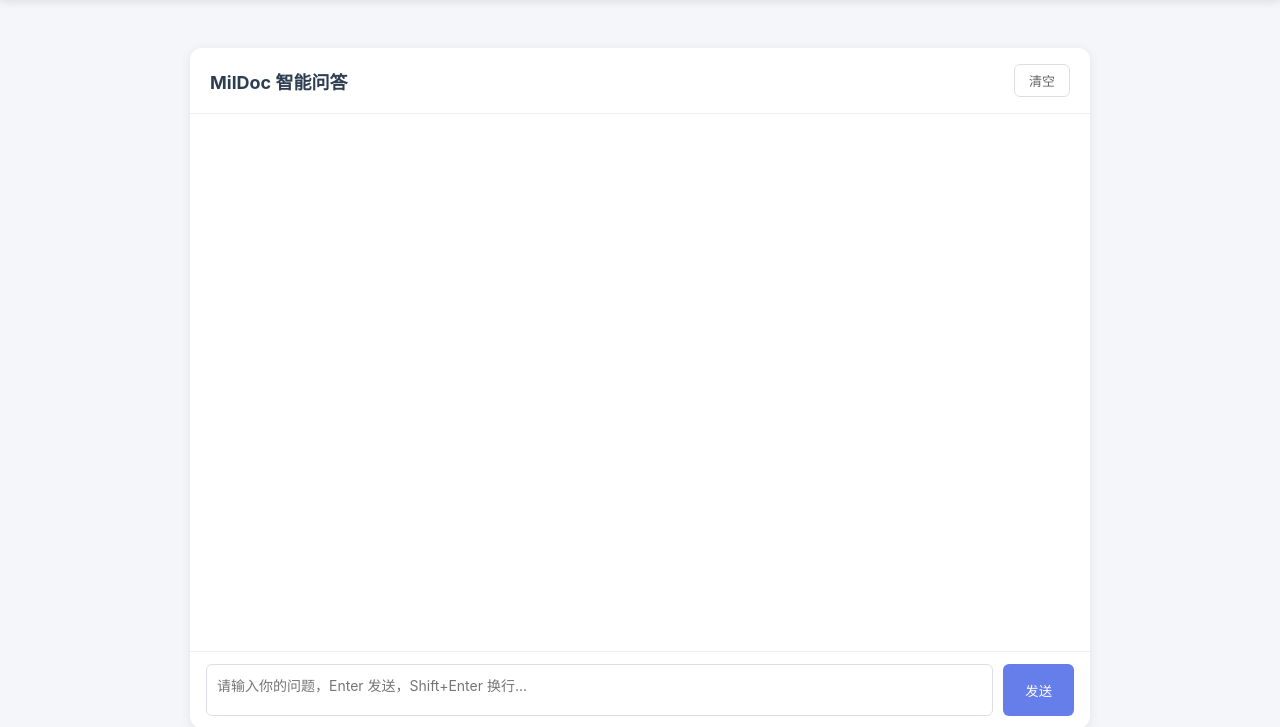
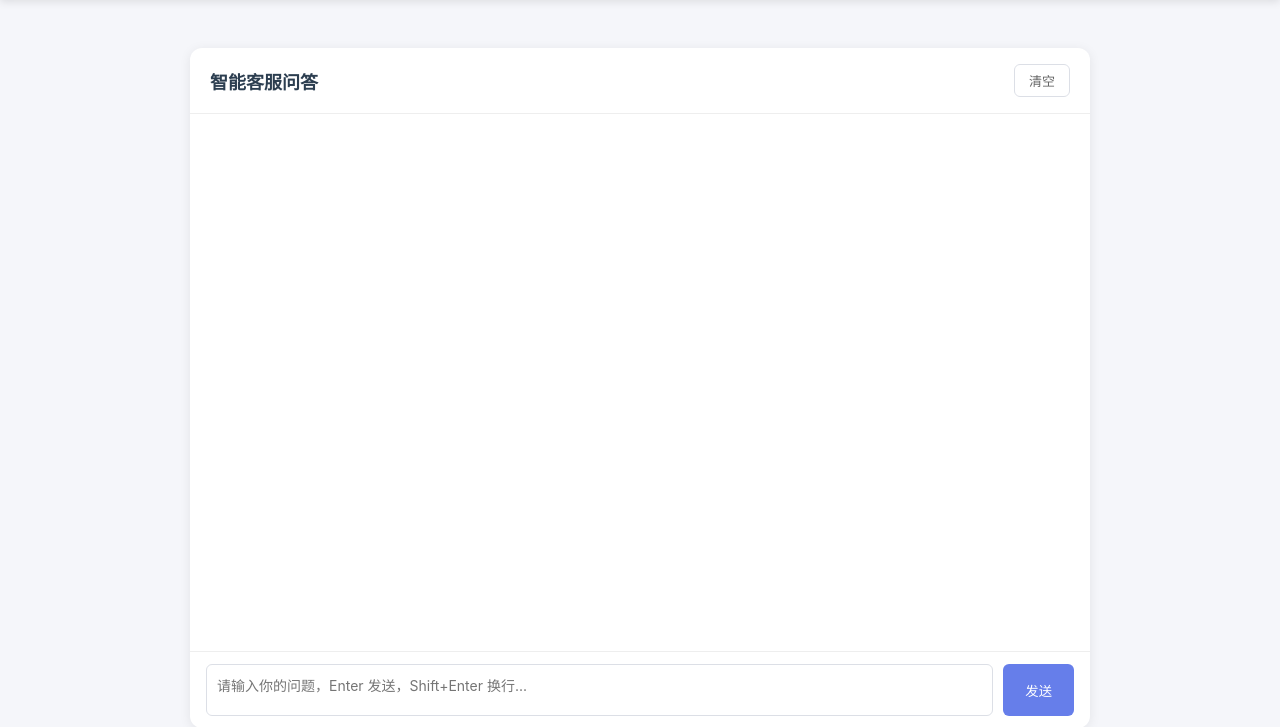
Before and after one commit to sxlxzbb/mildoc_llamaindex, a Flask app: page /chat in a window 1280 px wide. Shown: the part 60-787 px from the top of the page. Run offline with Flask 3, Linux system fonts and the light colour scheme; the visitor is signed in with stand-in values (Sample User, id 1); parts of the project's set-up code (start-up, migrations or seed data) failed here and were passed over.

Commit message:
配置文件

```diff
--- a/mildoc_wxkf/templates/chat.html
+++ b/mildoc_wxkf/templates/chat.html
@@ -5,7 +5,7 @@
 {% block content %}
 <div class="chat-container">
     <div class="chat-header">
-        <h2>MilDoc 智能问答</h2>
+        <h2>智能客服问答</h2>
         <button id="clearBtn" class="clear-btn" title="清空对话">清空</button>
     </div>
     <div class="chat-body" id="chatBody"></div>
```
Also changed, not shown: 1 other file.
